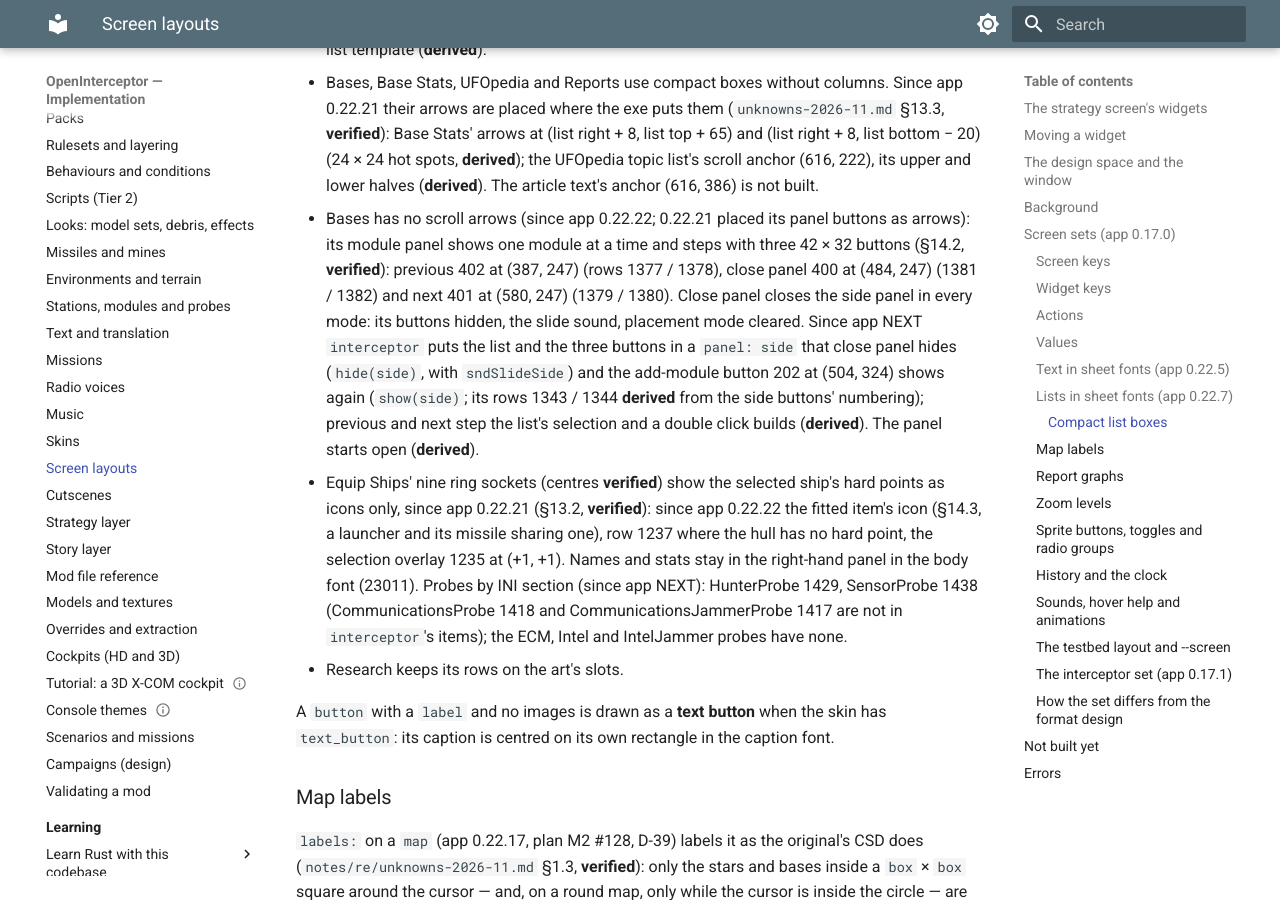
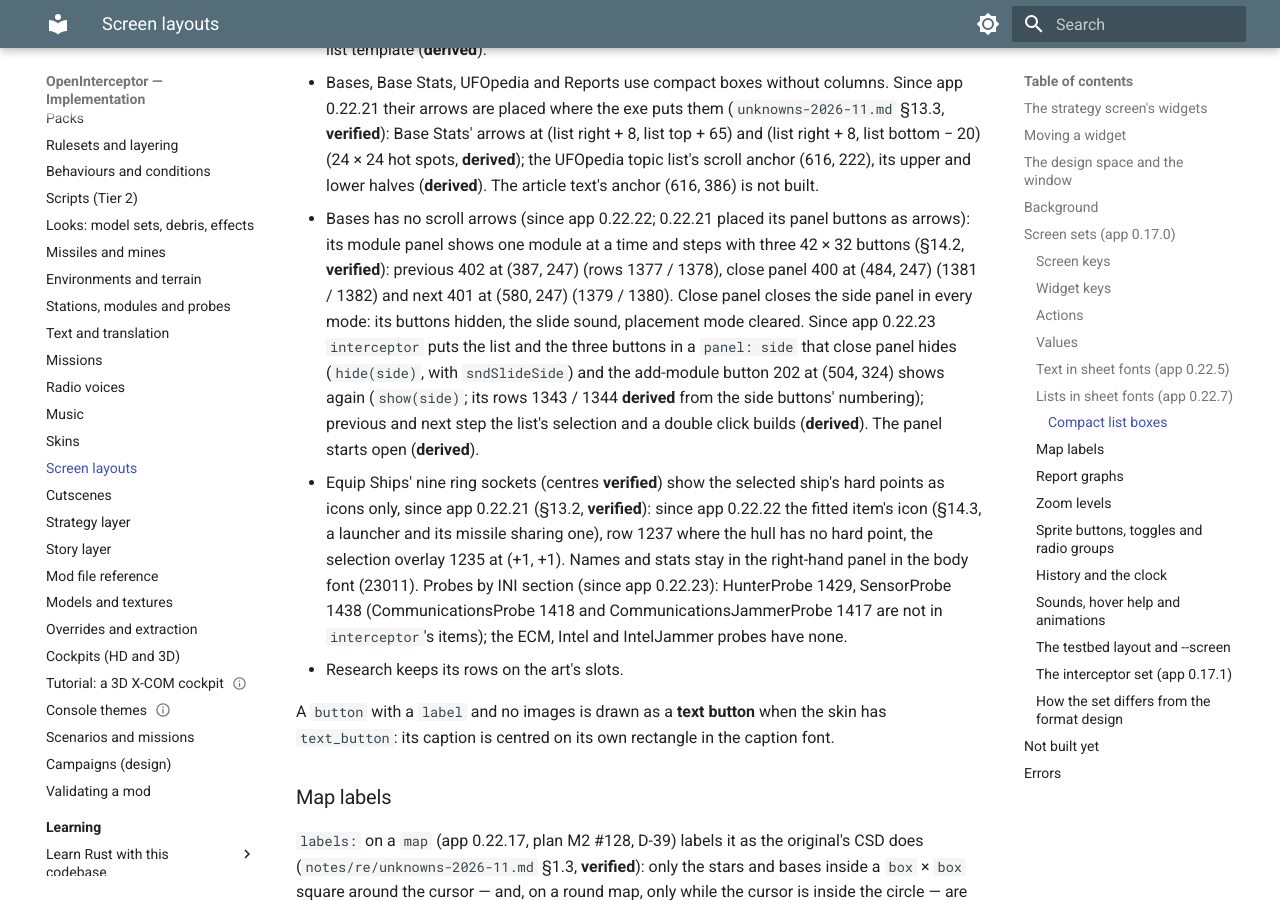
Before and after one commit to bbogovich/OpenInterceptor, an MkDocs documentation site: the page built from docs/modding/screens.md, in a window 1280 px wide and 900 px high, scrolled down 11532 px. Built offline with MkDocs 1.6.1 and Material for MkDocs 9.7.7, drawn with Linux system fonts in a browser that asks for light colours; some of the changed text lies outside the part shown.

Commit message:
Docs: app 0.22.23
Co-Authored-By: Claude Opus 5.5 <noreply@anthropic.com>

```diff
--- a/docs/modding/screens.md
+++ b/docs/modding/screens.md
@@ -185,7 +185,7 @@ and kept; one that cannot be loaded is reported on standard error once
 | `y_range`, `y_steps` | `[low, high]`, number | fitted, 18 / about 6 | A `graph`'s fixed y range in that many grid steps (the original's income report: `[0, 18000]`, 18); without it the range fits the values (app 0.22.22). |
 | `base_portraits`, `base_portrait_frames` | list of assets, number | none, 1 | A `map`'s system picture for a system with the player's base (first) and, for when the map has them, enemy bases (second), animated over that many rows (app 0.22.22). |
 | `knob` | `{frames, count, stops, reach, lamps_off, lamps_on, unavailable}` | none | A `knob`'s turning frames (rows N … N + count − 1, at `pos`), its click points (one per level), the px around a point that picks it (14), and a lamp per point (app 0.22.22). |
-| `panel` | name | none | The panel the widget belongs to: `hide(<panel>)` and `show(<panel>)` hide and show it (app NEXT). |
+| `panel` | name | none | The panel the widget belongs to: `hide(<panel>)` and `show(<panel>)` hide and show it (app 0.22.23). |
 | `zoom_levels` | list of numbers | none | A `map`'s fixed zoom levels in map units per design pixel, in place of free zoom (app 0.22.21, [Zoom levels](#zoom-levels)). |
 | `months`, `legend` | list of text | Jan … Dec, none | A `graph`'s month names (January first), and the labels of a finance graph's low / high lines or of an activity map's four classes; text keys allowed (app 0.22.21). |
 | `labels` | `{font, colour, base_colour, rise, base_rise, box, cycle, margin}` | none | A `map`'s labels the original's way ([Map labels](#map-labels), app 0.22.17). Without it every star's name is drawn beside it. |
@@ -217,7 +217,7 @@ and kept; one that cannot be loaded is reported on standard error once
 | `save` | The save prompt, as the testbed layout's *Save*. |
 | `menu` | Saves and returns to the main menu. |
 | `testbed` | Switches to the testbed layout. |
-| `hide(<panel>)`, `show(<panel>)` | Since app NEXT: hides or shows the widgets with that `panel:` (hidden ones are neither drawn nor clicked), e.g. Bases' side panel. |
+| `hide(<panel>)`, `show(<panel>)` | Since app 0.22.23: hides or shows the widgets with that `panel:` (hidden ones are neither drawn nor clicked), e.g. Bases' side panel. |
 | `list(prev)`, `list(next)`, `list(act)` | Since app 0.22.22: moves the screen's list selection up or down a row, or runs the selected row's first action (the original's one-at-a-time panels: Bases' previous, next and close-panel buttons). |
 
 ### Values
@@ -331,7 +331,7 @@ items: {kind: list, source: market, rect: [18, 272, 538, 188], font: body, style
   module panel shows one module at a time and steps with three 42 × 32 buttons (§14.2,
   **verified**): previous 402 at (387, 247) (rows 1377 / 1378), close panel 400 at (484, 247)
   (1381 / 1382) and next 401 at (580, 247) (1379 / 1380). Close panel closes the side panel in
-  every mode: its buttons hidden, the slide sound, placement mode cleared. Since app NEXT
+  every mode: its buttons hidden, the slide sound, placement mode cleared. Since app 0.22.23
   `interceptor` puts the list and the three buttons in a `panel: side` that close panel hides
   (`hide(side)`, with `sndSlideSide`) and the add-module button 202 at (504, 324) shows again
   (`show(side)`; its rows 1343 / 1344 **derived** from the side buttons' numbering); previous
@@ -341,7 +341,7 @@ items: {kind: list, source: market, rect: [18, 272, 538, 188], font: body, style
   icons only, since app 0.22.21 (§13.2, **verified**): since app 0.22.22 the fitted item's icon
   (§14.3, a launcher and its missile sharing one), row 1237 where the hull has no hard point, the
   selection overlay 1235 at (+1, +1). Names and stats stay in the right-hand panel in the body
-  font (23011). Probes by INI section (since app NEXT): HunterProbe 1429, SensorProbe 1438
+  font (23011). Probes by INI section (since app 0.22.23): HunterProbe 1429, SensorProbe 1438
   (CommunicationsProbe 1418 and CommunicationsJammerProbe 1417 are not in `interceptor`'s items);
   the ECM, Intel and IntelJammer probes have none.
 - Research keeps its rows on the art's slots.
@@ -402,7 +402,7 @@ income report read in full, `unknowns-2026-11.md` §13.1, §14.8, **verified**):
 | `finance` | The series the screen's list picks: its rows are income, expenditure, maintenance, balance and score. Also draws the low and high lines of the months shown, labelled by `legend`. |
 | `alien`, `xcom` | Alien and X-COM incursions each month (below). |
 
-Since app NEXT the activity is the original's (§14.7, **verified**): an alien incursion is each
+Since app 0.22.23 the activity is the original's (§14.7, **verified**): an alien incursion is each
 alien fleet sighting the player is alerted to, counted at the fleet's position; an X-COM
 incursion is each mission launched, counted at its launch point. Each is binned into a 16 × 16
 grid over the galaxy (3,750 units a cell on the 60,000-unit map; the map's size / 16) with a
```
Also changed, not shown: docs/implementation/status.md (+1 -1 lines).
